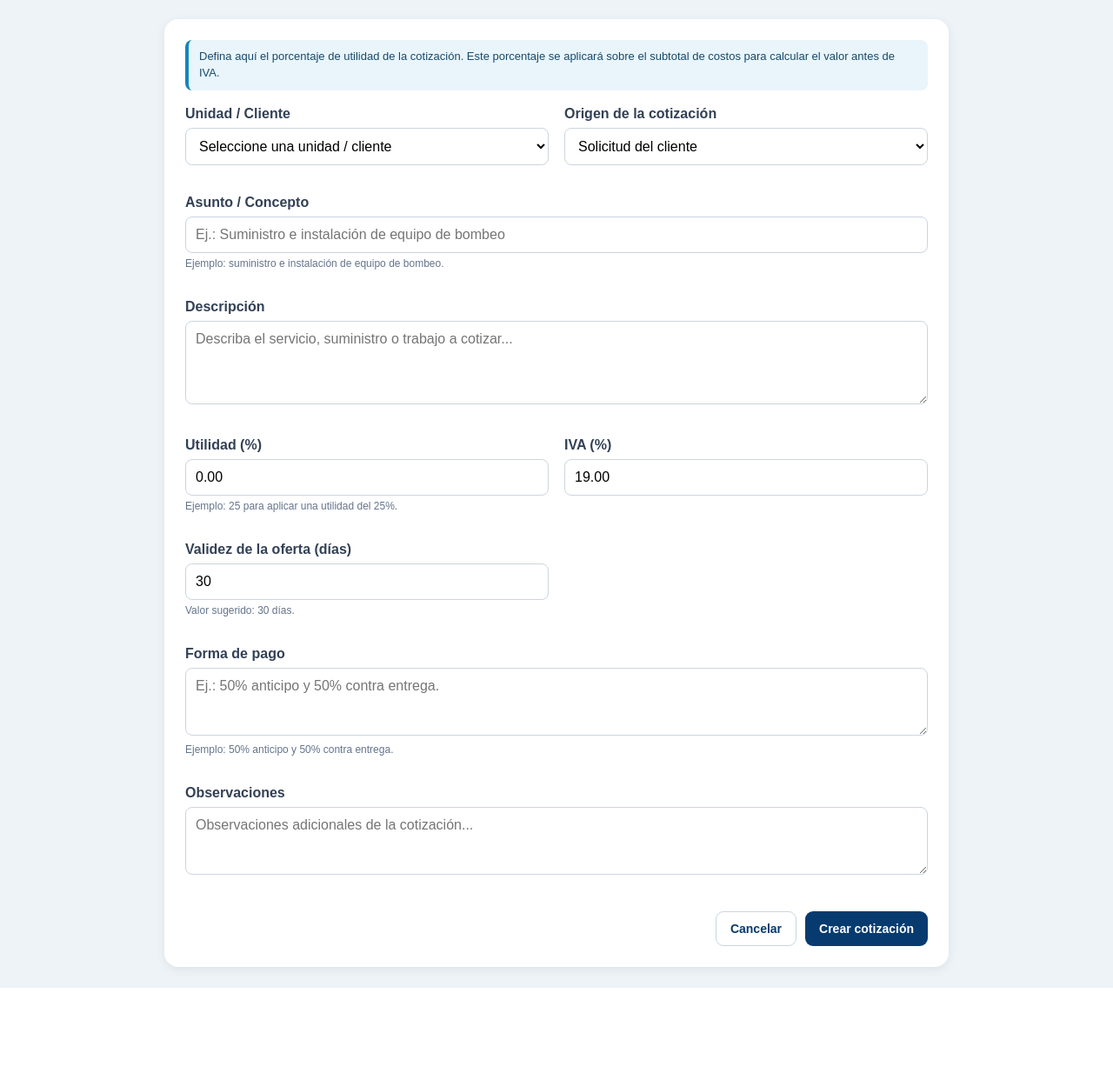
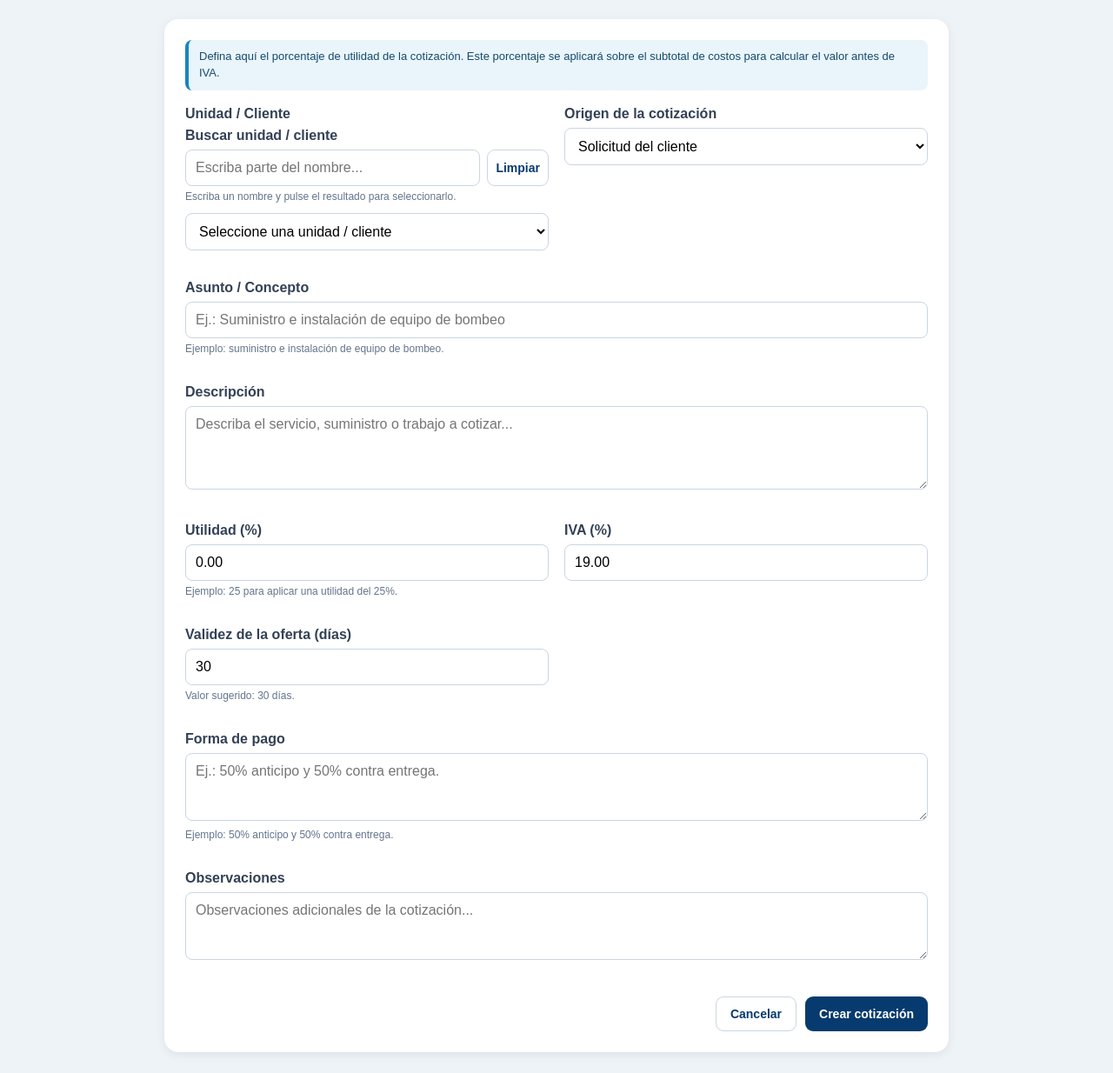
Before and after one commit to leolunac/dysoluciones, a Django app: page /gestion-comercial/cotizaciones/nueva/ in a window 1280 px wide. Shown: the part 134-1368 px from the top of the page at 87% size. Before the commit the page ends 1270 px from the top, so only its background shows below. Run offline with Django 5.2, Linux system fonts and the light colour scheme; the visitor is signed in with stand-in values (Sample User, id 1); data that the repository does not hold is empty.

Commit message:
Agregar busqueda de unidad o cliente en nueva cotizacion

```diff
--- a/gestion_comercial/templates/gestion_comercial/cotizaciones/nueva.html
+++ b/gestion_comercial/templates/gestion_comercial/cotizaciones/nueva.html
@@ -141,6 +141,16 @@
             margin-top:22px;
         }
 
+        [hidden]{display:none!important;}
+        .buscar-cliente-fila{display:flex;gap:8px;align-items:stretch;}
+        .buscar-cliente-fila input{min-width:0;}
+        #limpiar-busqueda-cliente{border:1px solid #cbd5e1;padding:9px;}
+        #buscador-cliente{margin-bottom:12px;}
+        .resultados-cliente{list-style:none;padding:0;margin:8px 0 0;border:1px solid #cbd5e1;border-radius:8px;max-height:240px;overflow-y:auto;}
+        .resultado-cliente{display:block;width:100%;padding:11px;text-align:left;background:white;color:#073b6f;border:0;border-bottom:1px solid #e2e8f0;cursor:pointer;font:inherit;overflow-wrap:anywhere;}
+        .resultado-cliente:hover,.resultado-cliente:focus-visible{background:#e9f5fb;}
+        .buscar-cliente-fila input:focus-visible,.resultado-cliente:focus-visible{outline:2px solid #1685bd;outline-offset:-2px;}
+
         @media(max-width:700px){
             .grid{
                 grid-template-columns:1fr;
@@ -210,7 +220,18 @@
                         {{ form.cliente.label }}
                     </label>
 
-                    {{ form.cliente }}
+                    <div id="buscador-cliente" hidden>
+                        <label for="buscar-cliente">Buscar unidad / cliente</label>
+                        <div class="buscar-cliente-fila">
+                            <input type="search" id="buscar-cliente" class="campo"
+                                   placeholder="Escriba parte del nombre..." autocomplete="off"
+                                   aria-controls="resultados-cliente" aria-describedby="estado-busqueda-cliente">
+                            <button type="button" id="limpiar-busqueda-cliente" class="btn btn-light">Limpiar</button>
+                        </div>
+                        <small id="estado-busqueda-cliente" class="hint" role="status" aria-live="polite">Escriba un nombre y pulse el resultado para seleccionarlo.</small>
+                        <ul id="resultados-cliente" class="resultados-cliente" hidden></ul>
+                    </div>
+                    <div id="selector-cliente">{{ form.cliente }}</div>
                 </div>
 
                 <div class="field">
@@ -320,5 +341,70 @@
 
 </div>
 
+<script>
+(() => {
+    "use strict";
+    const select = document.querySelector("#selector-cliente select");
+    const buscador = document.getElementById("buscador-cliente");
+    const input = document.getElementById("buscar-cliente");
+    const lista = document.getElementById("resultados-cliente");
+    const estado = document.getElementById("estado-busqueda-cliente");
+    const limpiar = document.getElementById("limpiar-busqueda-cliente");
+    if (!select || select.multiple || select.disabled) return;
+    const normalizar = texto => texto.normalize("NFD").replace(/[\u0300-\u036f]/g, "").toLocaleLowerCase("es").trim();
+    const opciones = Array.from(select.options).filter(opcion => opcion.value && !opcion.disabled && !(opcion.parentElement.tagName === "OPTGROUP" && opcion.parentElement.disabled));
+    function buscar() {
+        lista.replaceChildren();
+        const palabras = normalizar(input.value).split(/\s+/).filter(Boolean);
+        lista.hidden = palabras.length === 0;
+        if (!palabras.length) {
+            estado.textContent = "Escriba un nombre y pulse el resultado para seleccionarlo.";
+            return;
+        }
+        const coincidencias = opciones.filter(opcion => palabras.every(palabra => normalizar(opcion.textContent).includes(palabra)));
+        estado.textContent = coincidencias.length === 0
+            ? "No se encontraron unidades o clientes. Pruebe con otro nombre."
+            : `${coincidencias.length} coincidencia(s). Seleccione un resultado.` + (coincidencias.length > 10 ? " Se muestran las primeras 10; escriba más para precisar." : "");
+        lista.hidden = coincidencias.length === 0;
+        coincidencias.slice(0, 10).forEach(opcion => {
+            const item = document.createElement("li");
+            const boton = document.createElement("button");
+            boton.type = "button";
+            boton.className = "resultado-cliente";
+            boton.textContent = opcion.textContent;
+            boton.addEventListener("click", () => {
+                select.value = opcion.value;
+                select.dispatchEvent(new Event("change", {bubbles: true}));
+                input.value = "";
+                lista.replaceChildren();
+                lista.hidden = true;
+                estado.textContent = `Seleccionado: ${opcion.textContent}`;
+                select.focus();
+            });
+            item.append(boton);
+            lista.append(item);
+        });
+    }
+    input.addEventListener("input", buscar);
+    input.addEventListener("keydown", evento => {
+        if (evento.key === "Enter") {
+            evento.preventDefault();
+            const primero = lista.querySelector("button");
+            if (primero) primero.focus();
+        }
+    });
+    limpiar.addEventListener("click", () => {
+        input.value = "";
+        buscar();
+        input.focus();
+    });
+    select.addEventListener("change", () => {
+        input.value = "";
+        buscar();
+        if (select.value) estado.textContent = `Seleccionado: ${select.options[select.selectedIndex].textContent}`;
+    });
+    buscador.hidden = false;
+})();
+</script>
 </body>
 </html>
```
